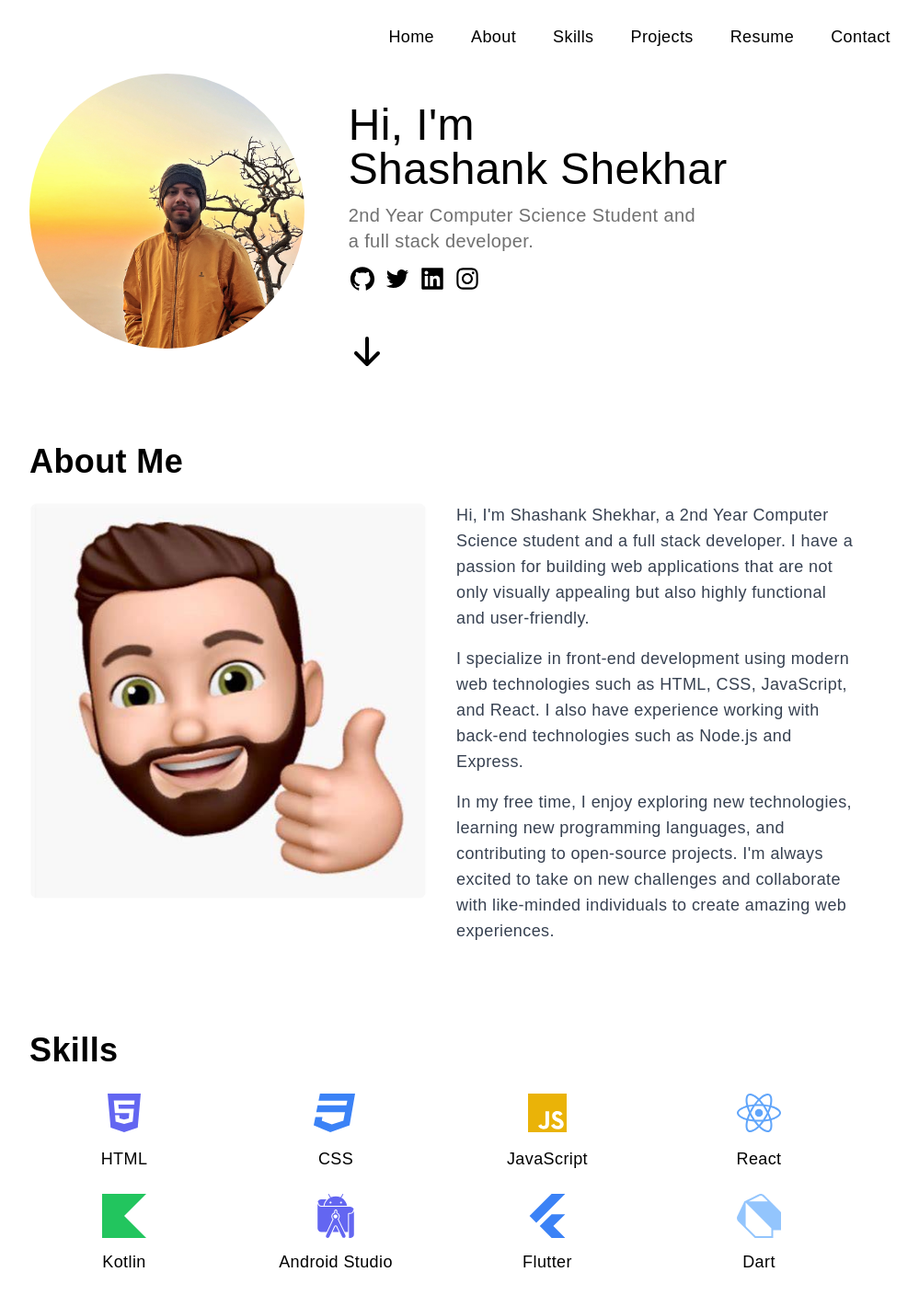
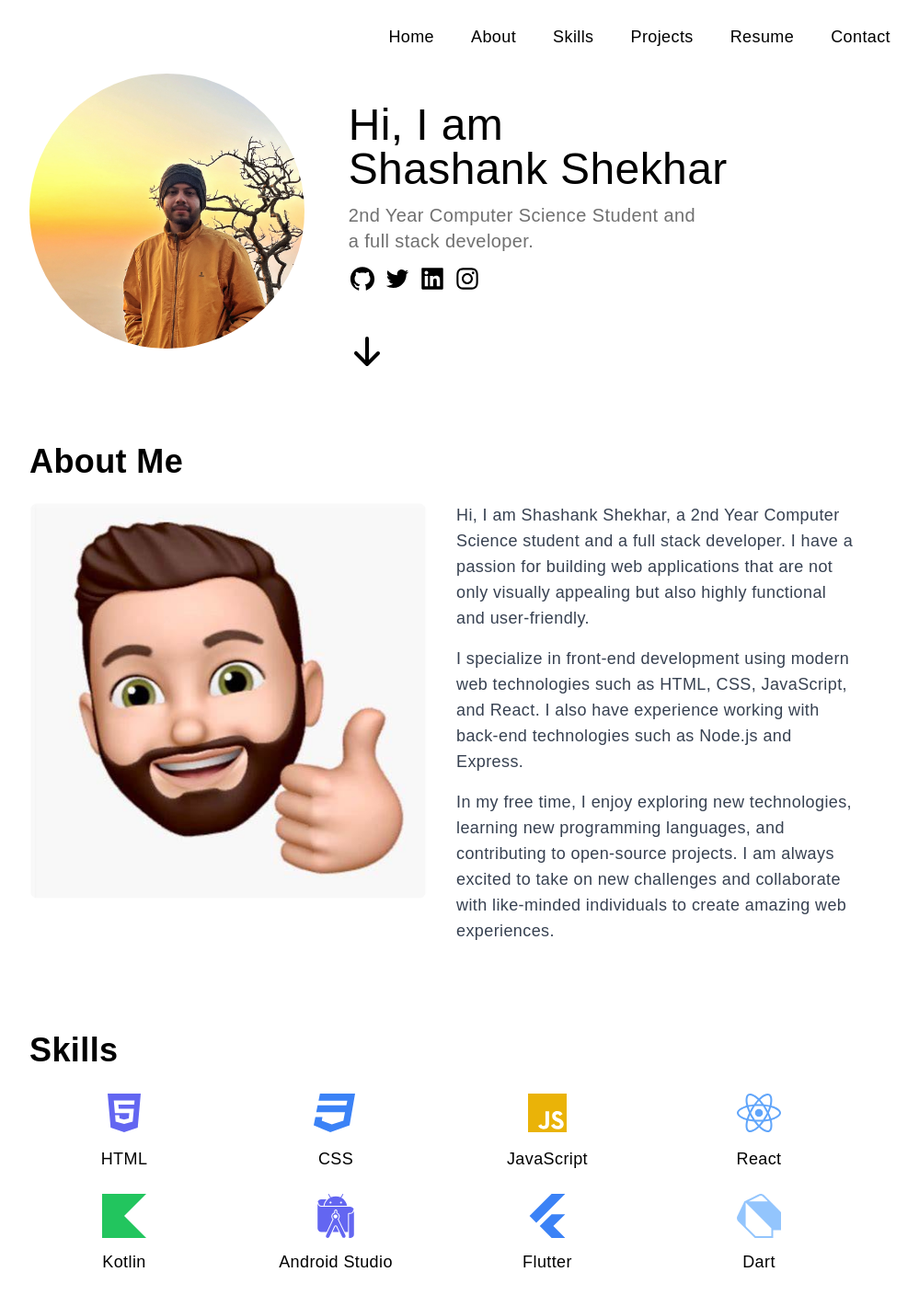
Before and after one commit to Shashank-1302/Portfolio, a Next.js app: page / in a window 1280 px wide. Shown: the top 1408 px of the page at 92% size, without its empty margins (160-1159 px from the left). Built offline with nearby package versions, Linux system fonts and the light colour scheme.

Commit message:
bug fixed

```diff
--- a/components/About.js
+++ b/components/About.js
@@ -15,7 +15,7 @@ const About = () => {
           </div>
           <div className="md:w-1/2 mt-6 md:mt-0 md:ml-8">
             <p className="text-base md:text-lg text-gray-700">
-              Hi, I'm Shashank Shekhar, a 2nd Year Computer Science student and a full stack developer. I have a
+              Hi, I am Shashank Shekhar, a 2nd Year Computer Science student and a full stack developer. I have a
               passion for building web applications that are not only visually appealing but also highly functional
               and user-friendly.
             </p>
@@ -25,7 +25,7 @@ const About = () => {
             </p>
             <p className="text-base md:text-lg text-gray-700 mt-4">
               In my free time, I enjoy exploring new technologies, learning new programming languages, and
-              contributing to open-source projects. I'm always excited to take on new challenges and collaborate
+              contributing to open-source projects. I am always excited to take on new challenges and collaborate
               with like-minded individuals to create amazing web experiences.
             </p>
           </div>
--- a/components/HomePage.js
+++ b/components/HomePage.js
@@ -9,7 +9,7 @@ const HomePage = () => {
     <div className='flex flex-col md:flex-row-reverse justify-between'>
       <div className='overflow-hidden mt-20 rounded-3xl object-cover md:w-2/3'>
         <div className='animate-fadeInRight flex flex-col justify-center p-4 md:p-8'>
-          <h1 className='text-black text-5xl font-medium'>Hi, I'm </h1>
+          <h1 className='text-black text-5xl font-medium'>Hi, I am </h1>
           <h1 className='text-black text-5xl font-medium hover:text-blue-500 ease-in duration-300'>Shashank Shekhar</h1>
           <p className='text-xl mt-3 text-[#707070]'>2nd Year Computer Science Student and</p>
           <p className='text-xl text-[#707070]'>a full stack developer. </p>
--- a/components/Navbar.js
+++ b/components/Navbar.js
@@ -83,7 +83,7 @@ const handleNAv = () => {
             </ul>
             <div className=' border-b border-gray-300 my-4  text-blue-400'>
               <p>
-                Let's Connect
+                Lets Connect
               </p>
 
 
```
